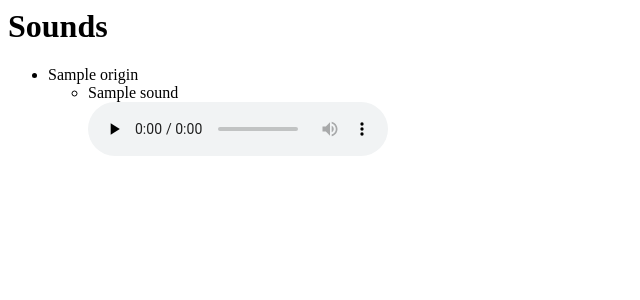
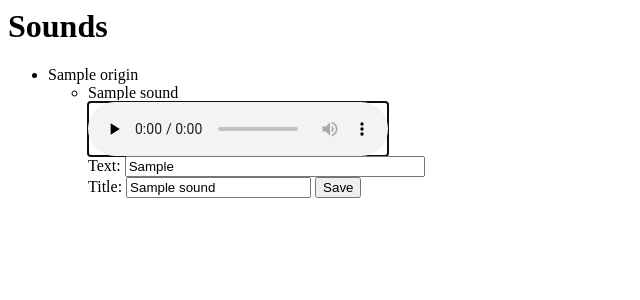
Before and after one commit to LanDinh/soundboard, a Django app: page /data/ in a window 1280 px wide. Shown: the top 300 px of the page, without its empty margins (0-640 px from the left). Run offline with Django 4.2, Linux system fonts and the light colour scheme; tables that the repository leaves empty hold one stand-in row (values such as "Sample post").

Commit message:
Basic edit form for sounds
Along with some JS to make quick navigation easier.

```diff
--- a/soundboard/data/templates/sound_list.html
+++ b/soundboard/data/templates/sound_list.html
@@ -1,3 +1,27 @@
+<style>
+  .transcription {
+    width: 300px;
+  }
+
+</style>
+<script>
+  function onPlay(ev) {
+    const id = ev.target.dataset.id;
+    document.getElementById(`sound-${id}`).querySelector('*[name="transcription"]').focus();
+  }
+
+  document.addEventListener('DOMContentLoaded', () => {
+    const hash = window.location.hash;
+    if (hash?.match(/^#next-\d+$/)) {
+      const cur = document.getElementById(`sound-${hash.slice('#next-'.length)}`);
+      const next = cur.nextElementSibling;
+      (next || cur).querySelector('audio').focus();
+    } else {
+      // Focus first audio.
+      document.querySelector('audio').focus();
+    }
+  });
+</script>
 <h1>Sounds</h1>
 <ul>
 {% for origin in object_list %}
@@ -5,9 +29,17 @@
       {{ origin.name }}
       <ul>
       {% for sound in origin.sounds.all %}
-        <li>
-          {{ sound.name }} <br />
-          <audio controls id='player' preload='none'><source src='/data/{{ sound.id }}/download/' type='{{ sound.type }}' /></audio>
+        <li id="sound-{{ sound.id }}">
+          <form method="post">
+            {{ sound.name }} <br />
+            <audio controls preload="none" onplay="onPlay(event)" data-id="{{ sound.id }}">
+              <source src="/data/{{ sound.id }}/download/" type="{{ sound.type }}"/>
+            </audio><br>
+            {% csrf_token %}
+            <input type="hidden" name="id" value="{{ sound.id }}">
+            <label>Text: <input name="transcription" class="transcription" value="{{ sound.transcription }}"></label><br>
+            <label>Title: <input name="name" value="{{ sound.name }}"></label> <input type="submit" value="Save">
+          </form>
         </li>
       {% empty %}
         <li>No sounds yet.</li>
--- a/soundboard/data/views.py
+++ b/soundboard/data/views.py
@@ -1,7 +1,9 @@
-from django.http import HttpResponse
+from django.core.exceptions import ValidationError
+from django.http import HttpResponse, HttpResponseRedirect
 from django.shortcuts import render
 from django.views.generic.list import ListView
 
+from .forms import SoundEditForm
 from .models import Sound, Origin
 
 # Create your views here.
@@ -13,6 +15,14 @@ class SoundListView(ListView):
     def get_queryset(self):
         return Origin.objects.prefetch_related('sounds').all().order_by('name')
 
+    def post(self, request):
+        sound = Sound.objects.get(pk=request.POST.get('id'))
+        form = SoundEditForm(request.POST, instance=sound)
+        if not form.is_valid():
+            raise ValidationError(form.errors.as_json())
+        form.save()
+        return HttpResponseRedirect('/data#next-{}'.format(sound.pk))
+
 def get_sound(request, id):
     sound = Sound.objects.get(id=id)
     filename = sound.file.name.split('/')[-1]
```
